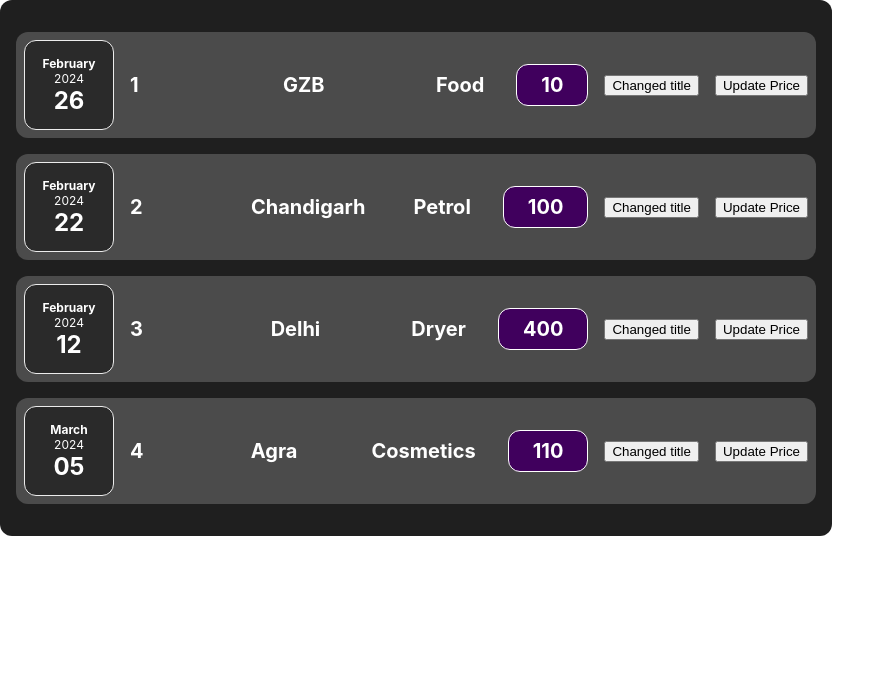
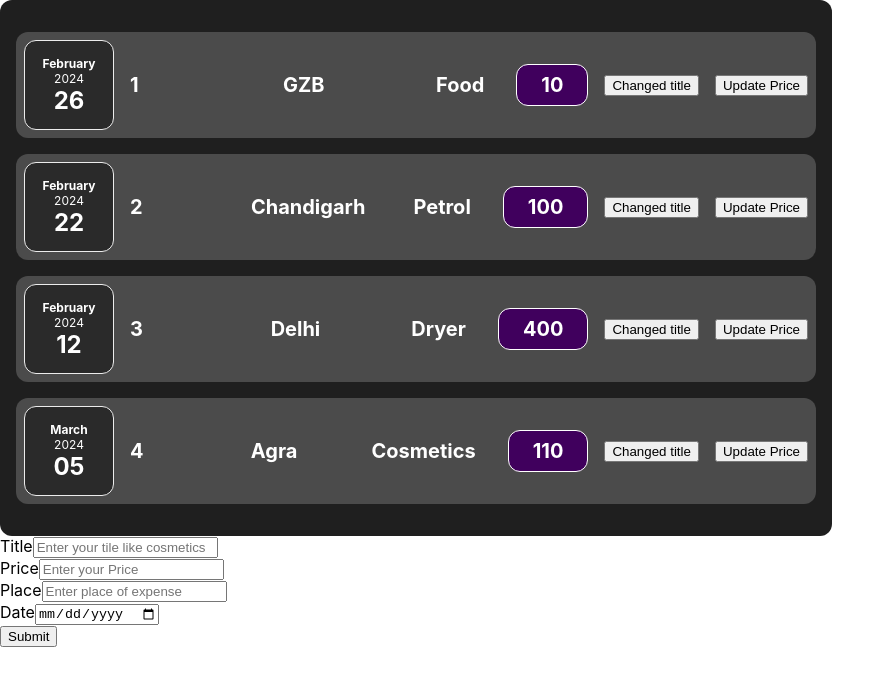
Before and after one commit to Shakyaalok/ReactjsBasic, a React (Create React App) app: page / in a window 1280 px wide. Shown: the top 686 px of the page, without its empty margins (0-895 px from the left). Built offline with nearby package versions, Linux system fonts and the light colour scheme.

Commit message:
adding Form

```diff
--- a/src/App.jsx
+++ b/src/App.jsx
@@ -2,6 +2,7 @@
 import ExpenseItems from '../src/components/Expenses/ExpenseItems';
 import './App.css';
 import Card from '../src/components/UI/Card';
+import ExpenseForm from './components/Expenses/ExpenseForm';
 
 
 
@@ -17,13 +18,18 @@ const App=()=> {
 
 
   return (
+    <>
     <Card className="expenses">
         {
           expenses.map((item)=>{
             return(<ExpenseItems id={item.id} title={item.title} price={item.price} date={item.date} location={item.location}/>)
           })
         }
+
     </Card>
+    <ExpenseForm/>
+    </>
+
   );
 }
 
--- /dev/null
+++ b/src/components/Expenses/ExpenseForm.jsx
@@ -0,0 +1,55 @@
+import React,{useState} from 'react'
+
+const ExpenseForm = () => {
+
+     const [title,setTitle] = useState('');
+     const [price,setPrice] = useState('');
+     const [place,setPlace] = useState('');
+     const [date,setDate] = useState('');
+
+    const submitFormHandler = () =>{
+        console.log(title,price,place,date);
+
+    }
+
+    const titleHandler  = (e)=>{
+       setTitle(e.target.value)
+    }
+
+    const placeHandler  = (e)=>{
+       setPlace(e.target.value)
+    }
+
+    const priceHandler  = (e)=>{
+       setPrice(e.target.value)
+    }
+
+    const dateHandler  = (e)=>{
+       setDate(e.target.value)
+    }
+
+
+  return (
+    <div>
+     <div>
+        <label for="title">Title</label>
+        <input type="text"  placeholder='Enter your tile like cosmetics' onChange={titleHandler}/>
+     </div>
+     <div>
+        <label for="price">Price</label>
+        <input type="number"  placeholder='Enter your Price' onChange={priceHandler}/>
+     </div>
+     <div>
+        <label for="place">Place</label>
+        <input type="text"  placeholder='Enter place of expense' onChange={placeHandler}/>
+     </div>
+     <div>
+        <label for="date">Date</label>
+        <input type="date"  onChange={dateHandler} />
+     </div>
+     <button onClick={submitFormHandler}>Submit</button>
+     </div>
+  )
+}
+
+export default ExpenseForm;
```
